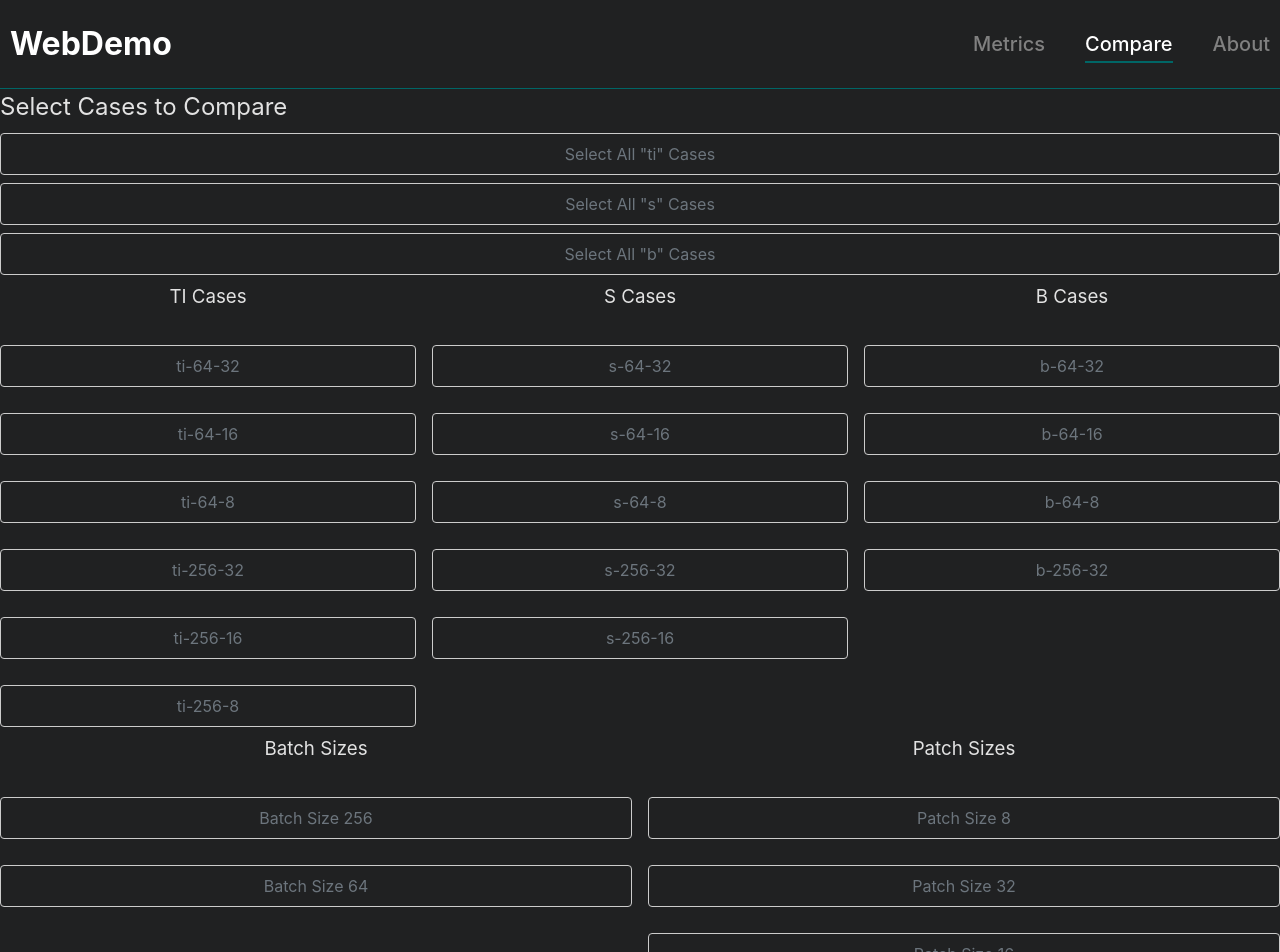
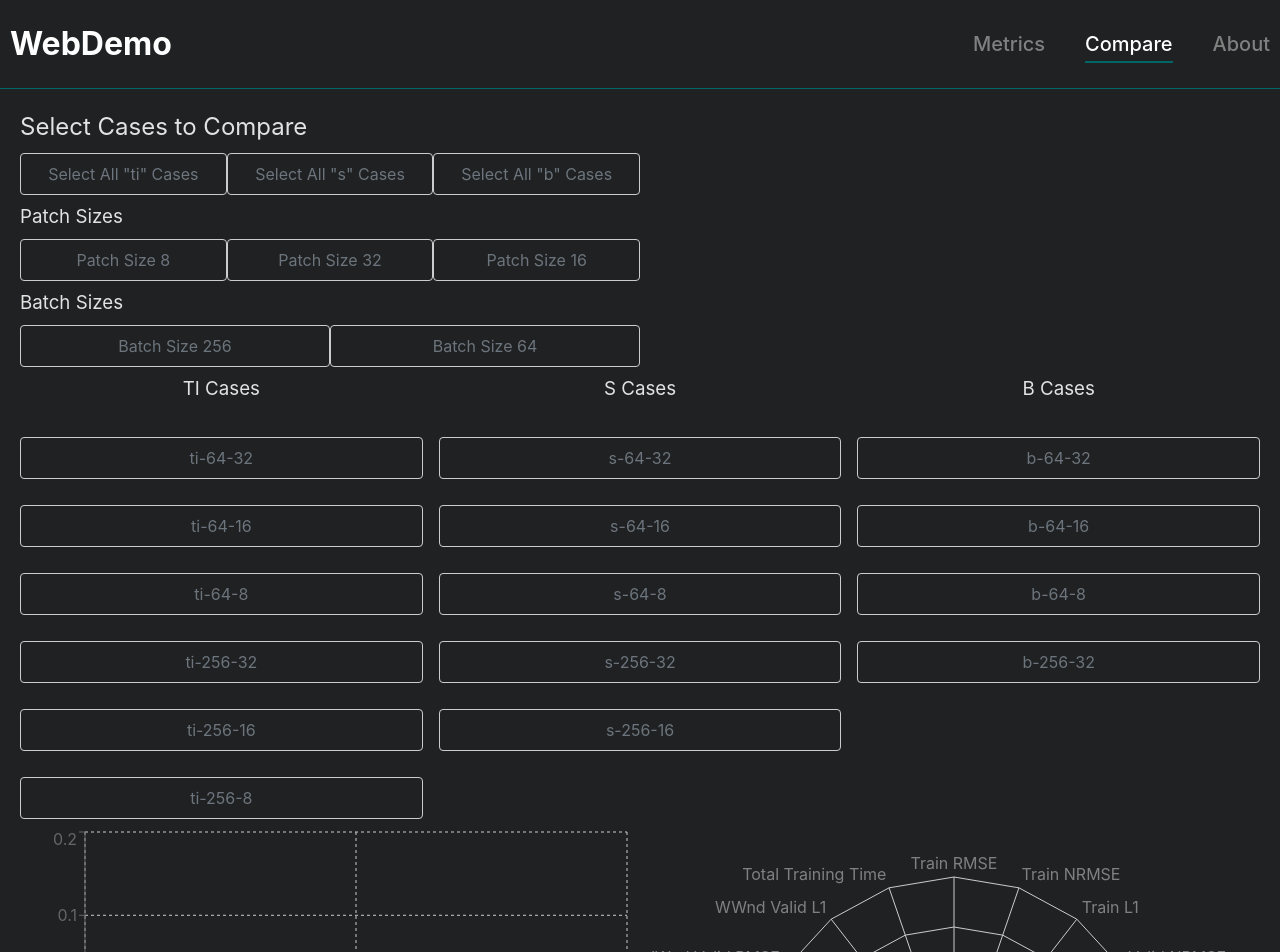
Before and after one commit to josephjquinn/avit-vis, a React (Vite) app in the folder frontend/: page /compare in a window 1280 px wide. Shown: the top 952 px of the page. Built offline with nearby package versions, Linux system fonts and the light colour scheme.

Commit message:
updating button grouping compare page

```diff
--- a/frontend/src/pages/Compare.tsx
+++ b/frontend/src/pages/Compare.tsx
@@ -148,7 +148,6 @@ const Compare: React.FC = () => {
     // Ensure only one group is active at a time
     setActiveGroup((prev) => (prev === group ? null : group));
   };
-
   const handleSelectBatchSize = (batchSize: number) => {
     const filteredCases = caseNames.filter(
       (name) => extractBatchSize(name) === batchSize,
@@ -247,8 +246,9 @@ const Compare: React.FC = () => {
   const defaultRadarData = [{ name: "No Data", data: {} as NormalizationData }];
 
   return (
-    <div>
+    <div style={{ padding: "20px" }}>
       <h2>Select Cases to Compare</h2>
+      <div className="cat-btns-container">
         <button
           onClick={() => handleSelectCases("ti")}
           className={`button ${activeGroup === "ti" ? "group-btn-success" : "group-btn"}`}
@@ -267,6 +267,31 @@ const Compare: React.FC = () => {
         >
           Select All "b" Cases
         </button>
+      </div>
+      <h3>Patch Sizes</h3>
+      <div className="cat-btns-container">
+        {allPatchSizes.map((size) => (
+          <button
+            key={size}
+            onClick={() => handleSelectPatchSize(size)}
+            className={`button ${selectedPatchSizes.has(size) ? "case-btn-success" : "case-btn"}`}
+          >
+            Patch Size {size}
+          </button>
+        ))}
+      </div>
+      <h3>Batch Sizes</h3>
+      <div className="cat-btns-container">
+        {allBatchSizes.map((size) => (
+          <button
+            key={size}
+            onClick={() => handleSelectBatchSize(size)}
+            className={`button ${selectedBatchSizes.has(size) ? "case-btn-success" : "case-btn"}`}
+          >
+            Batch Size {size}
+          </button>
+        ))}
+      </div>
       <div className="button-group-container">
         <div className="button-group">
           <h3>TI Cases</h3>
@@ -305,32 +330,6 @@ const Compare: React.FC = () => {
           ))}
         </div>
       </div>
-      <div className="button-group-container">
-        <div className="button-group">
-          <h3>Batch Sizes</h3>
-          {allBatchSizes.map((size) => (
-            <button
-              key={size}
-              onClick={() => handleSelectBatchSize(size)}
-              className={`button ${selectedBatchSizes.has(size) ? "case-btn-success" : "case-btn"}`}
-            >
-              Batch Size {size}
-            </button>
-          ))}
-        </div>
-        <div className="button-group">
-          <h3>Patch Sizes</h3>
-          {allPatchSizes.map((size) => (
-            <button
-              key={size}
-              onClick={() => handleSelectPatchSize(size)}
-              className={`button ${selectedPatchSizes.has(size) ? "case-btn-success" : "case-btn"}`}
-            >
-              Patch Size {size}
-            </button>
-          ))}
-        </div>
-      </div>
       <div className="chart-container">
         <MultiLChart
           chartData={chartData.length > 0 ? chartData : [{ epoch: 0 }]}
--- a/frontend/src/pages/interface.css
+++ b/frontend/src/pages/interface.css
@@ -1,6 +1,10 @@
 /* interface.css */
 
 /* Layout for the button groups */
+.cat-btns-container{
+  display: flex;
+  width: 50%;
+}
 .button-group-container {
   display: flex;
   gap: 1rem;
```
Lines whose indentation alone changed are shown as unchanged.
